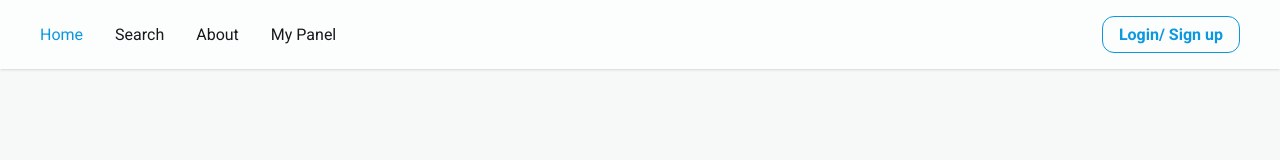
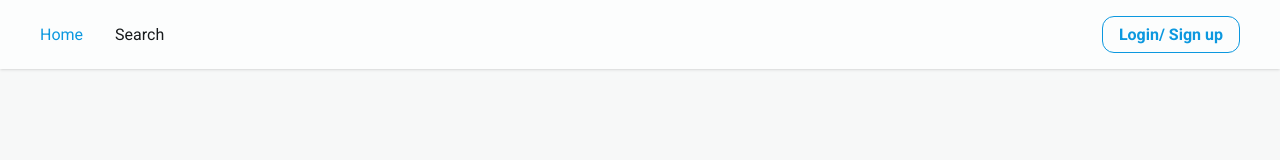
Before and after one commit to MaryamBahangeh/doctor-online, a Next.js app: page / in a window 1280 px wide. Shown: the top 160 px of the page. Built offline with nearby package versions, Linux system fonts and the light colour scheme.

Commit message:
[FIX] eslint

```diff
--- a/src/components/header/Header.tsx
+++ b/src/components/header/Header.tsx
@@ -10,8 +10,6 @@ import Button, { ButtonType, Variant } from "@/components/button/Button";
 const pages = [
   { href: "/", title: "Home" },
   { href: "/search", title: "Search" },
-  { href: "/about", title: "About" },
-  { href: "/myPanel", title: "My Panel" },
 ];
 
 function Header() {
```
